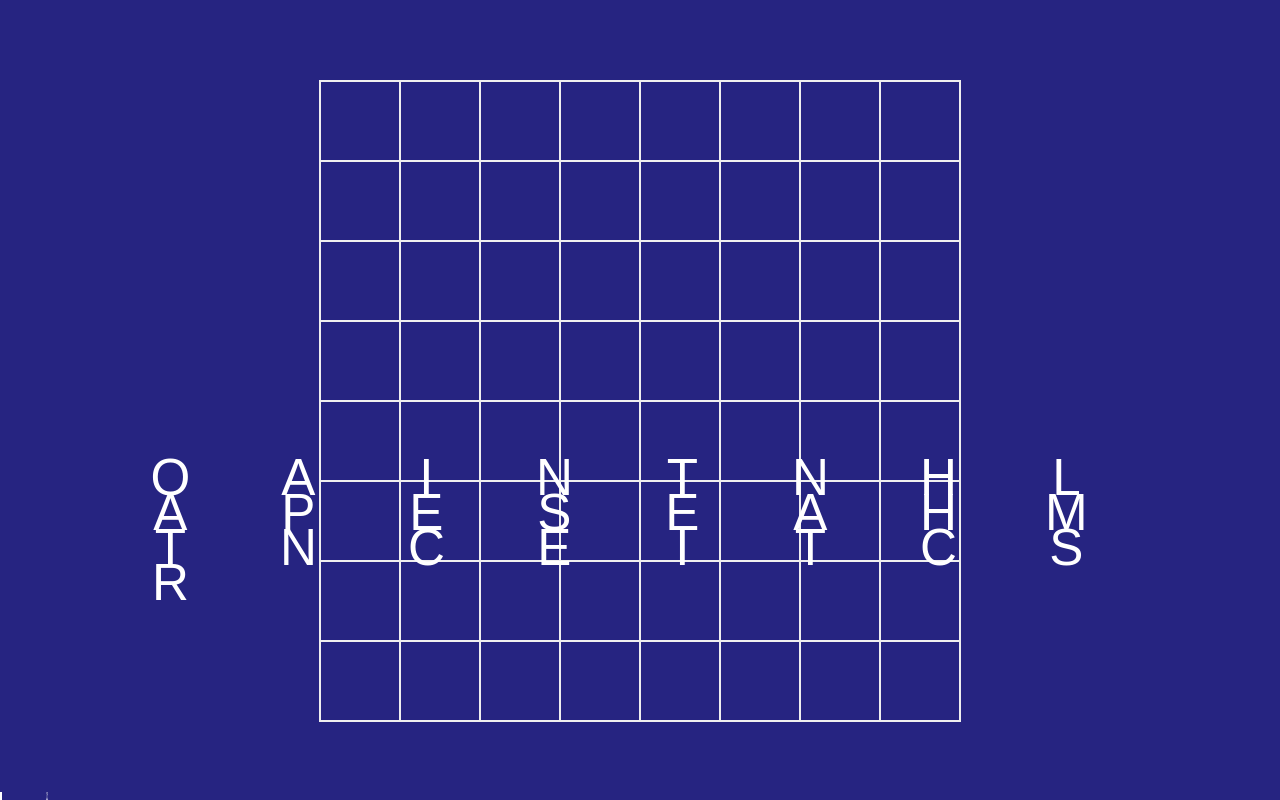
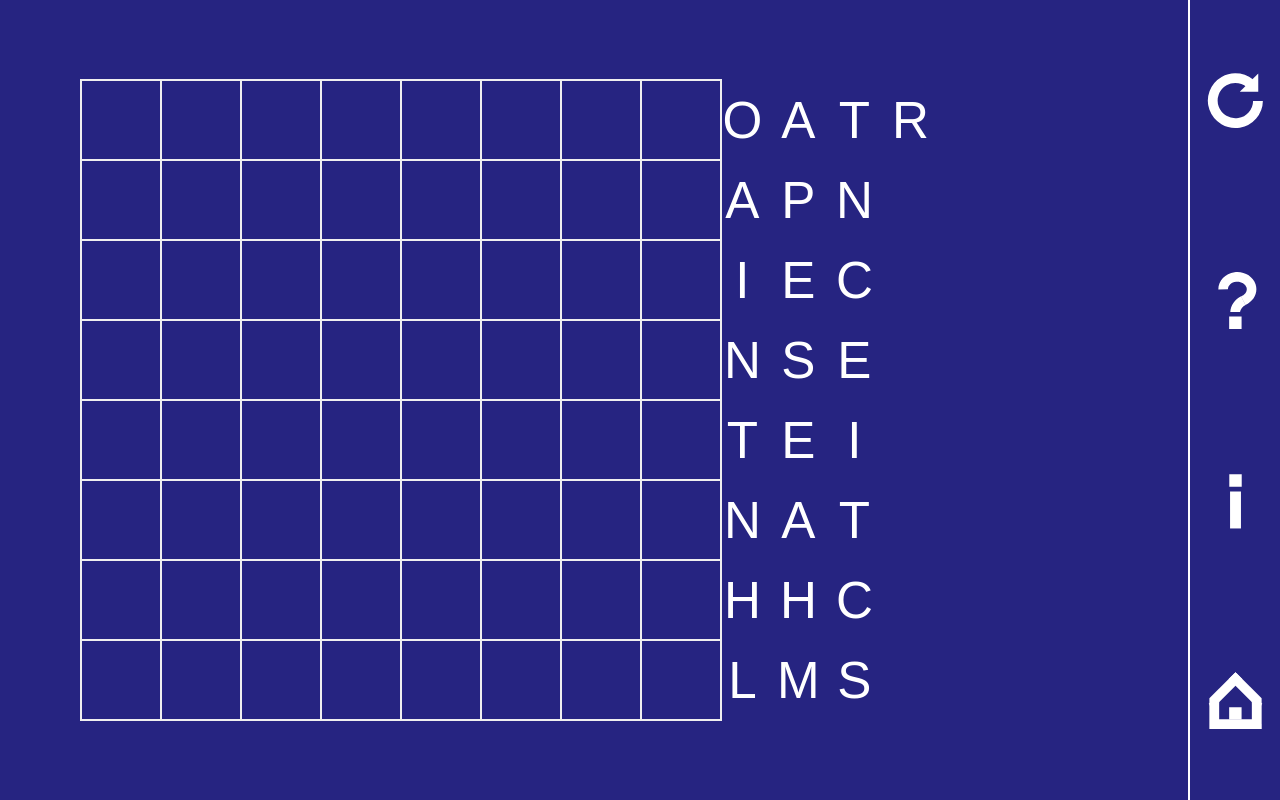
Before and after one commit to skedwards88/word_games, a React app: page / in a window 1280 px wide. Built offline with nearby package versions, Linux system fonts and the light colour scheme; what mobile-drag-drop would draw is missing.

Commit message:
ngrid landscape mode

```diff
--- a/src/App.css
+++ b/src/App.css
@@ -746,6 +746,24 @@ a {
     left: var(--y);
   }
 
+  #ngrid {
+    grid-template-areas: "board pool controls";
+    grid-template-columns: auto 1fr auto;
+    grid-template-rows: 1fr;
+  }
+
+  #ngrid #board {
+    align-self: center;
+    justify-self: auto;
+    margin: 0 0 0 10vmin;
+  }
+
+  #ngrid .poolLetter {
+    position: absolute;
+    top: var(--x);
+    left: var(--y);
+  }
+
   #thirdle {
     grid-template-areas:
       "pattern controls"
```
Also changed, not shown: src/Todo.md (+3 -0 lines).
